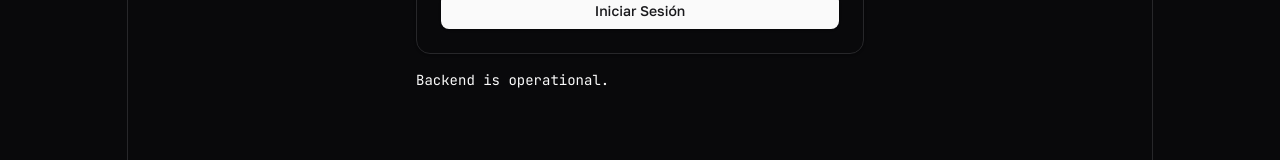
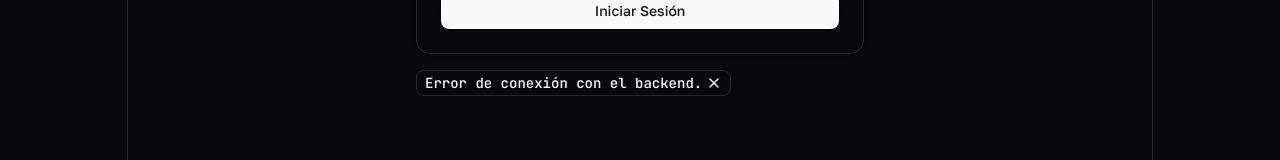
Before and after one commit to and-rs/appointments, a Next.js app in the folder frontend/: page / in a window 1280 px wide. Shown: the part 408-568 px from the top of the page. Built offline with nearby package versions, Linux system fonts and the light colour scheme; no server answers.

Commit message:
fixed token bug & backend connection test request

```diff
--- a/frontend/src/app/page.tsx
+++ b/frontend/src/app/page.tsx
@@ -1,11 +1,15 @@
 "use client";
 
 import AuthCard from "@/components/auth-card";
+import { Badge } from "@/components/ui/badge";
 import { api } from "@/lib/axios";
+import { Check, X } from "lucide-react";
 import useSWR from "swr";
 
 export default function Home() {
-  const { data, error, isLoading } = useSWR(api.fetch("/"));
+  const { data, error, isLoading } = useSWR("/", (url: string) =>
+    api.fetch(url),
+  );
 
   return (
     <main className="flex flex-col p-4 min-h-screen bg-background">
@@ -16,13 +20,23 @@ export default function Home() {
 
         <AuthCard />
 
-        <span className={`font-mono text-sm ${isLoading && "animate-pulse"}`}>
-          {isLoading && !data
-            ? "Loading..."
-            : error
-              ? "Connection to backend failed."
-              : "Backend is operational."}
-        </span>
+        <Badge
+          variant={"outline"}
+          className={`font-mono text-sm [&>svg]:size-4 ${isLoading && "animate-pulse"}`}
+        >
+          {isLoading && !data ? (
+            "Cargando..."
+          ) : error ? (
+            <>
+              Error de conexión con el backend.
+              <X />
+            </>
+          ) : (
+            <>
+              Backend operativo. <Check />
+            </>
+          )}
+        </Badge>
       </div>
     </main>
   );
--- a/frontend/src/components/signup.tsx
+++ b/frontend/src/components/signup.tsx
@@ -64,7 +64,7 @@ export default function Signup() {
       setError(error.message);
     }
     if (data) {
-      localStorage.setItem("token", data.token);
+      localStorage.setItem("token", data.result.token);
       router.push("/dashboard");
     }
   };
```
